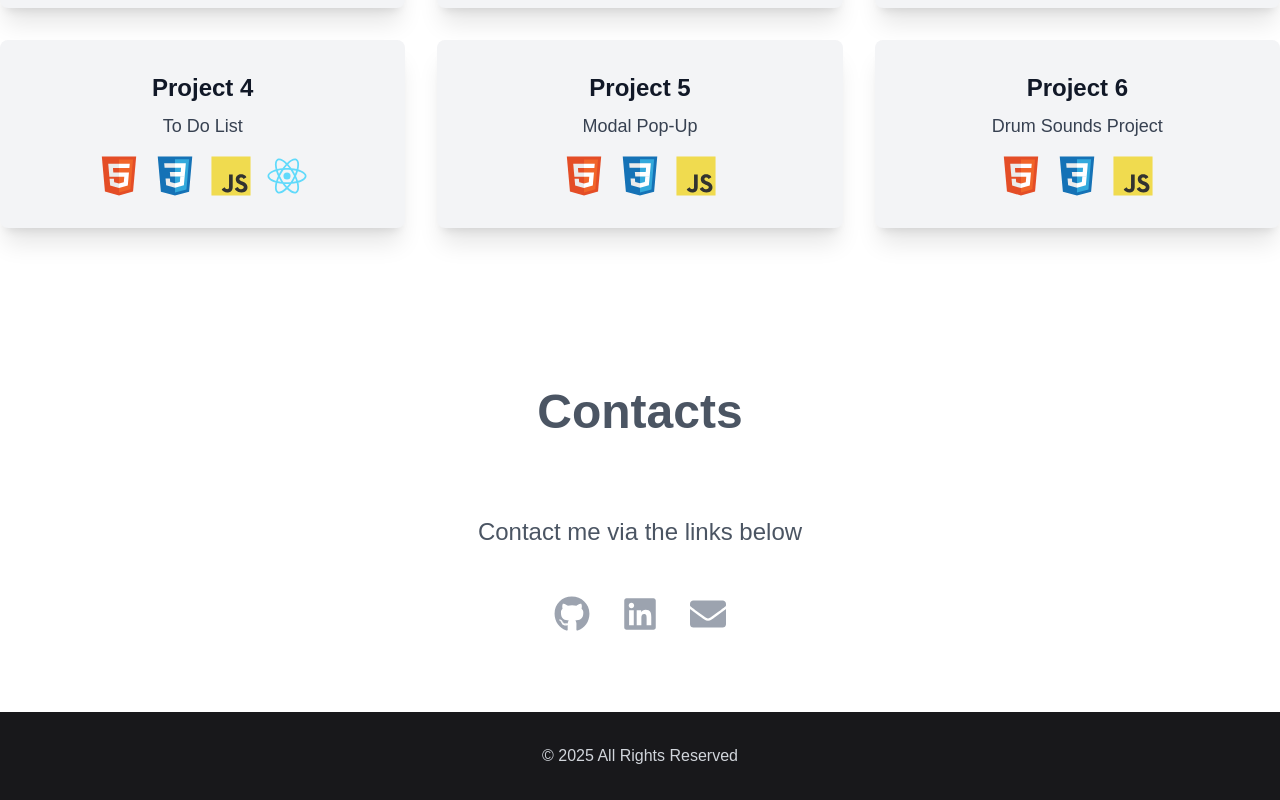
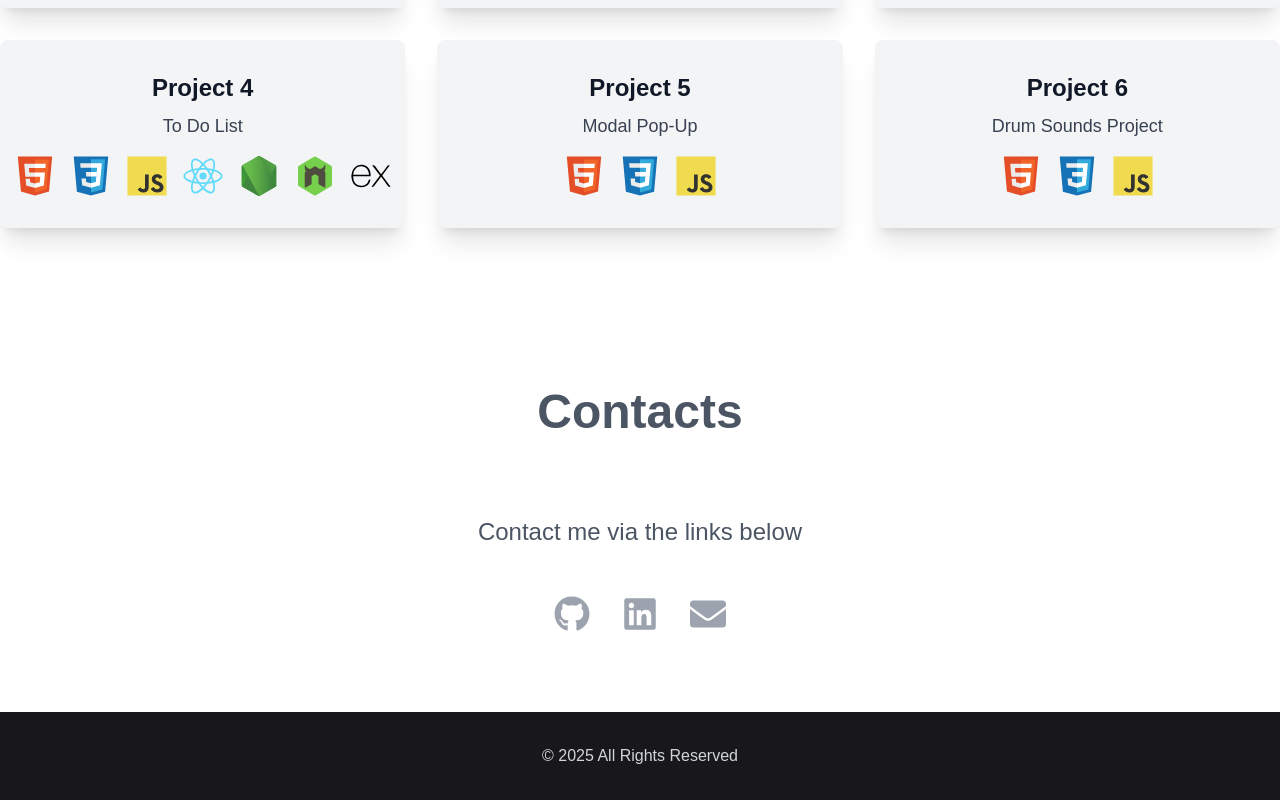
Before and after one commit to abreuclariana/my-portifolio, a Next.js app: page / in a window 1280 px wide. Shown: the part 4095-4895 px from the top of the page. Built offline with nearby package versions, Linux system fonts and the light colour scheme.

Commit message:
add technologies on projects

```diff
--- a/src/app/components/Projects.tsx
+++ b/src/app/components/Projects.tsx
@@ -49,6 +49,9 @@ export function Projects() {
                 "/img/css3-original.svg",
                 "/img/javascript-original.svg",
                 "/img/react-original.svg",
+                "/img/nodejs-original.svg",
+                "/img/nodemon-original.svg",
+                "/img/express-original.svg",
             ]
         },
         {
```
